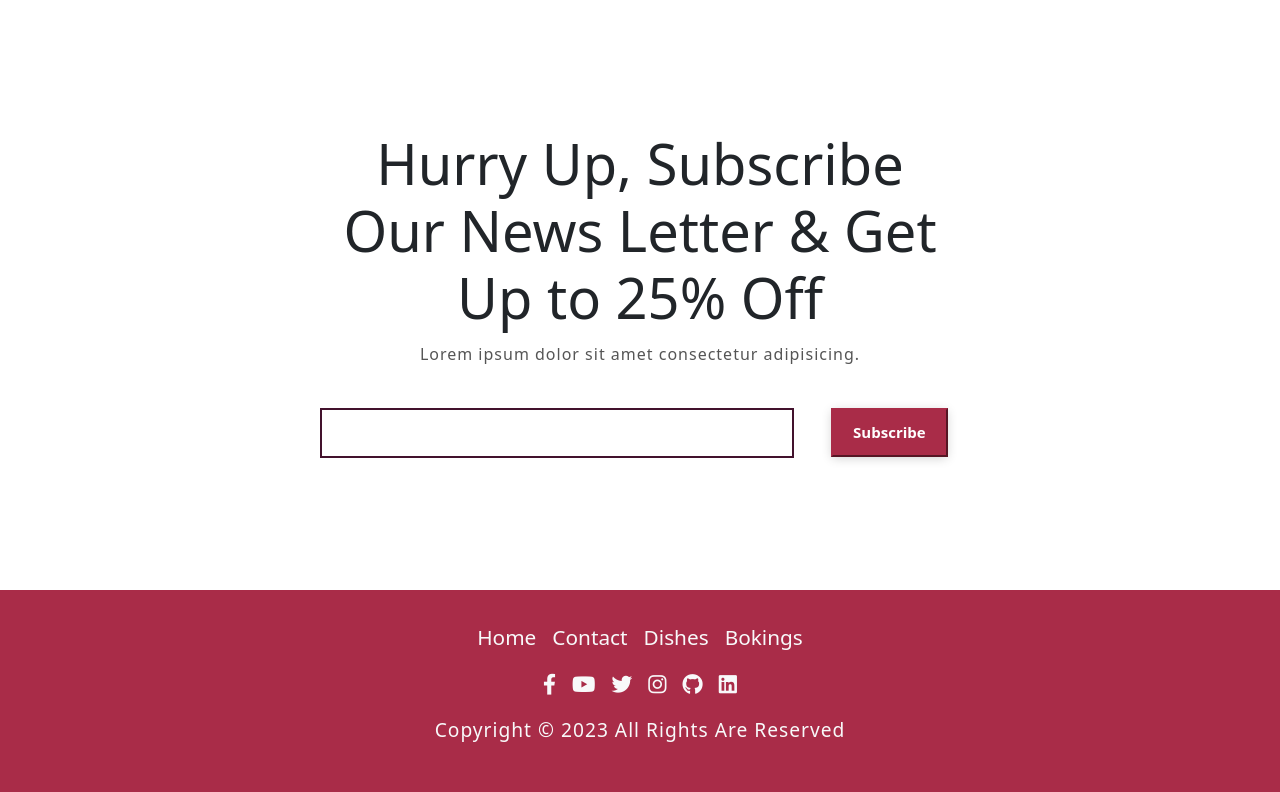
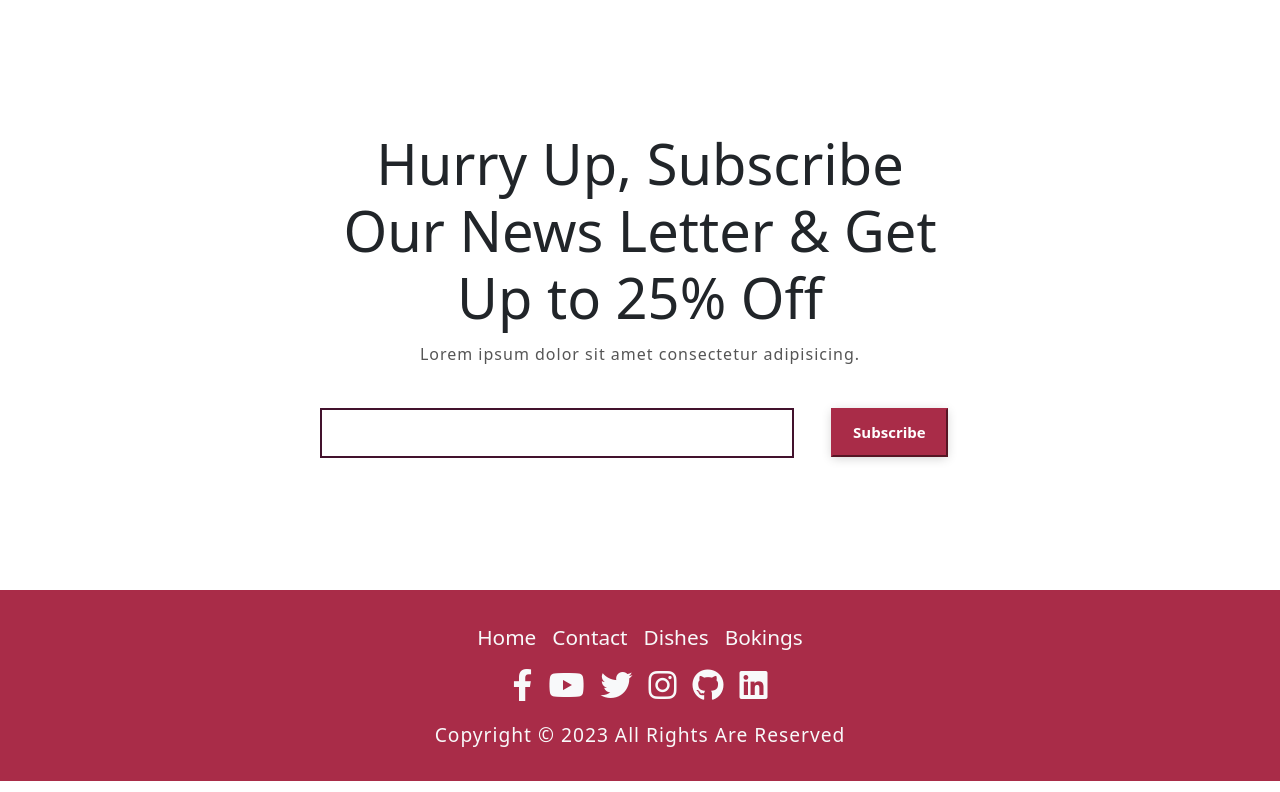
Before and after one commit to darshanK72/Food-Resturent-Website-Using-Bootstrap-Code4Education, a plain HTML site: page index.html in a window 1280 px wide. Shown: the part 5115-5907 px from the top of the page. Drawn offline with nearby package versions, Linux system fonts and the light colour scheme.

Commit message:
some padding changes

```diff
--- a/css/style.css
+++ b/css/style.css
@@ -428,6 +428,11 @@ header{
 
 #footer p{
     font-size: 1.2rem;
+    margin-bottom: 0px !important;
+}
+
+#footer i{
+    font-size: 2rem;
 }
 /*=============================================
 =        Responsiveness Below (768px)          =
```
